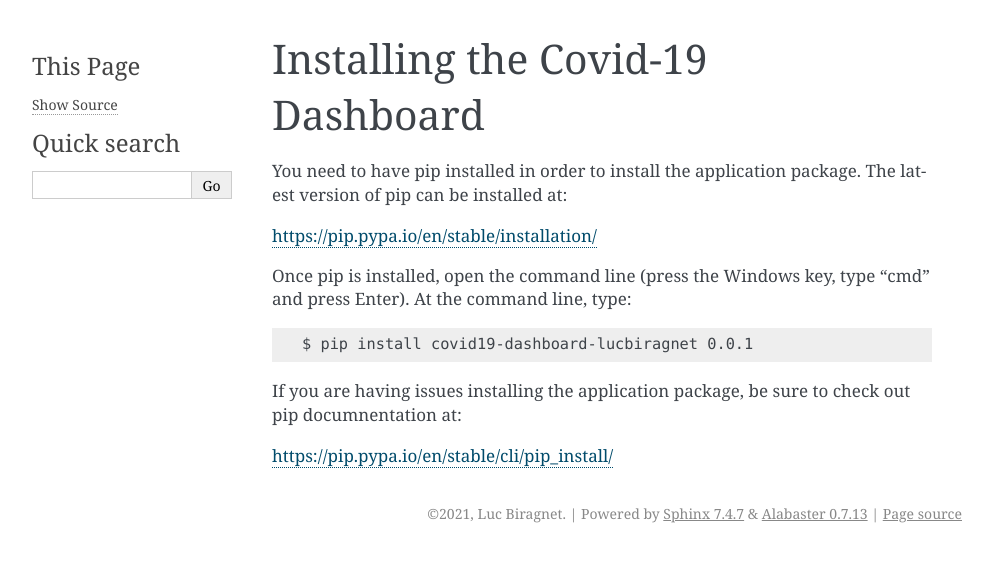
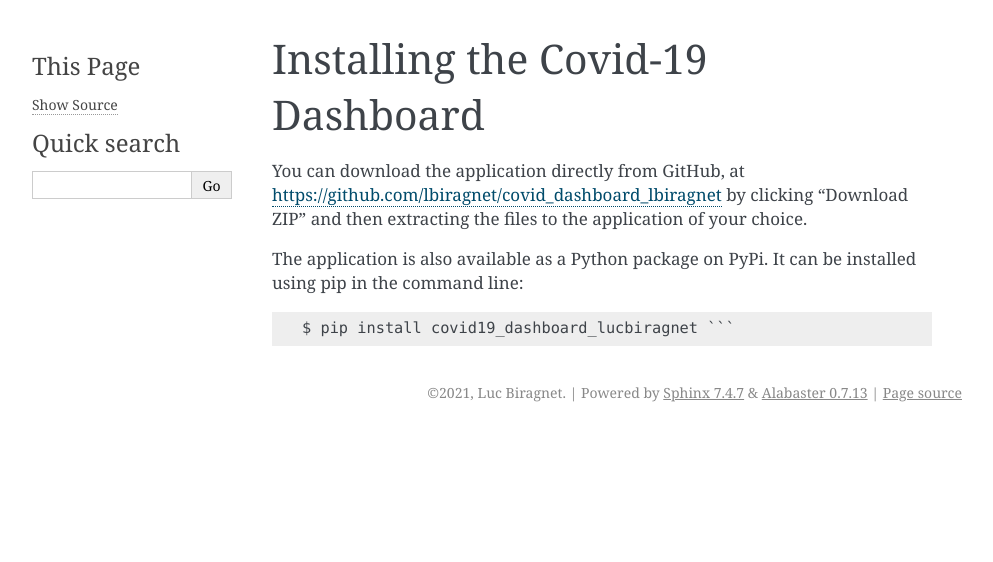
Before and after one commit to lbiragnet/covid_dashboard_lbiragnet, a Sphinx documentation site: the page built from docs/install.rst, in a window 1280 px wide. Shown: the top 562 px of the page, without its empty margins (148-1141 px from the left). Built offline with Sphinx 7.4.7, drawn with Linux system fonts in a browser that asks for light colours.

Commit message:
modified documentation

````diff
--- a/docs/install.rst
+++ b/docs/install.rst
@@ -1,16 +1,10 @@
 Installing the Covid-19 Dashboard
 ---------------------------------
-You need to have pip installed in order to install the application package. The latest version of pip can be installed at:
 
+You can download the application directly from GitHub, at https://github.com/lbiragnet/covid_dashboard_lbiragnet by clicking "Download ZIP" and then extracting the files to the application of your choice.
 
-| https://pip.pypa.io/en/stable/installation/
-
-Once pip is installed, open the command line (press the Windows key, type "cmd" and press Enter). At the command line, type:
+The application is also available as a Python package on PyPi. It can be installed using pip in the command line:
 
 ::
 
-  $ pip install covid19-dashboard-lucbiragnet 0.0.1
-
-If you are having issues installing the application package, be sure to check out pip documnentation at:
-
-| https://pip.pypa.io/en/stable/cli/pip_install/
+  $ pip install covid19_dashboard_lucbiragnet ```
````
Also changed, not shown: README.md (+3 -10 lines), 7 other files.
